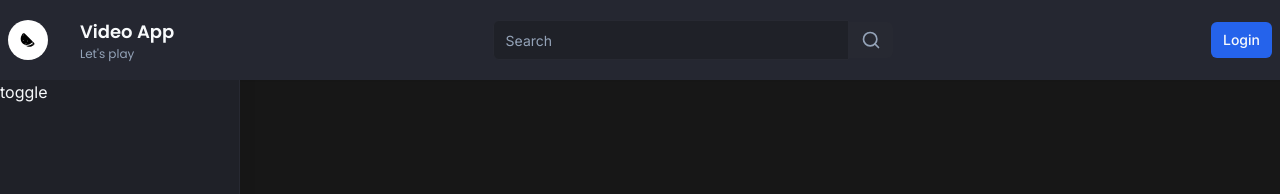
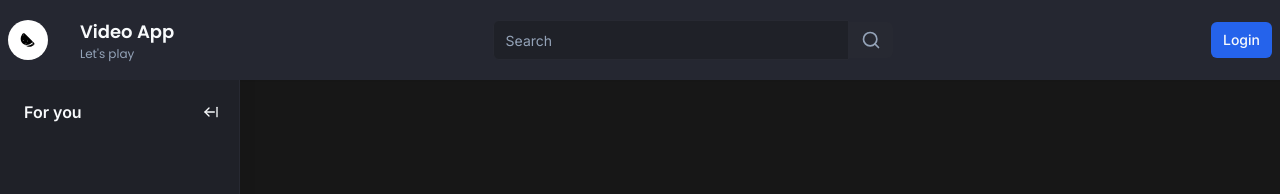
Before and after one commit to Omar-RM/my-livestream-app, a Next.js app: page / in a window 1280 px wide. Shown: the top 194 px of the page. Built offline with nearby package versions, Linux system fonts and the light colour scheme; no server answers.

Commit message:
Collapse and Expand side bar logic

```diff
--- a/app/(browse)/_components/sidebar/toggle.tsx
+++ b/app/(browse)/_components/sidebar/toggle.tsx
@@ -1,10 +1,34 @@
 "use client";
 
+import { Button } from "@/components/ui/button";
 import { useSidebar } from "@/store/use-sidebar";
+import { ArrowLeftFromLine, ArrowRightFromLine } from "lucide-react";
 
 export const Toggle = () => {
   const { collapsed, onExpand, onCollapse } = useSidebar((state) => state);
 
   const label = collapsed ? "Expand" : "Collapse";
-  return <div>toggle</div>;
+  return (
+    <>
+      {collapsed && (
+        <div className="hidden md:flex  w-full items-center justify-center pt-4 mb-4">
+          <Button onClick={onExpand} variant="ghost" className="h-auto p-2">
+            <ArrowRightFromLine className="h-4 w-4" />
+          </Button>
+        </div>
+      )}
+      {!collapsed && (
+        <div className="p-3 pl-6 mb-2 flex items-center w-full ">
+          <p className="font-semibold text-primary">For you</p>
+          <Button
+            onClick={onCollapse}
+            className="h-auto p-2 ml-auto"
+            variant={"ghost"}
+          >
+            <ArrowLeftFromLine className="'h-4 w-4" />
+          </Button>
+        </div>
+      )}
+    </>
+  );
 };
```
